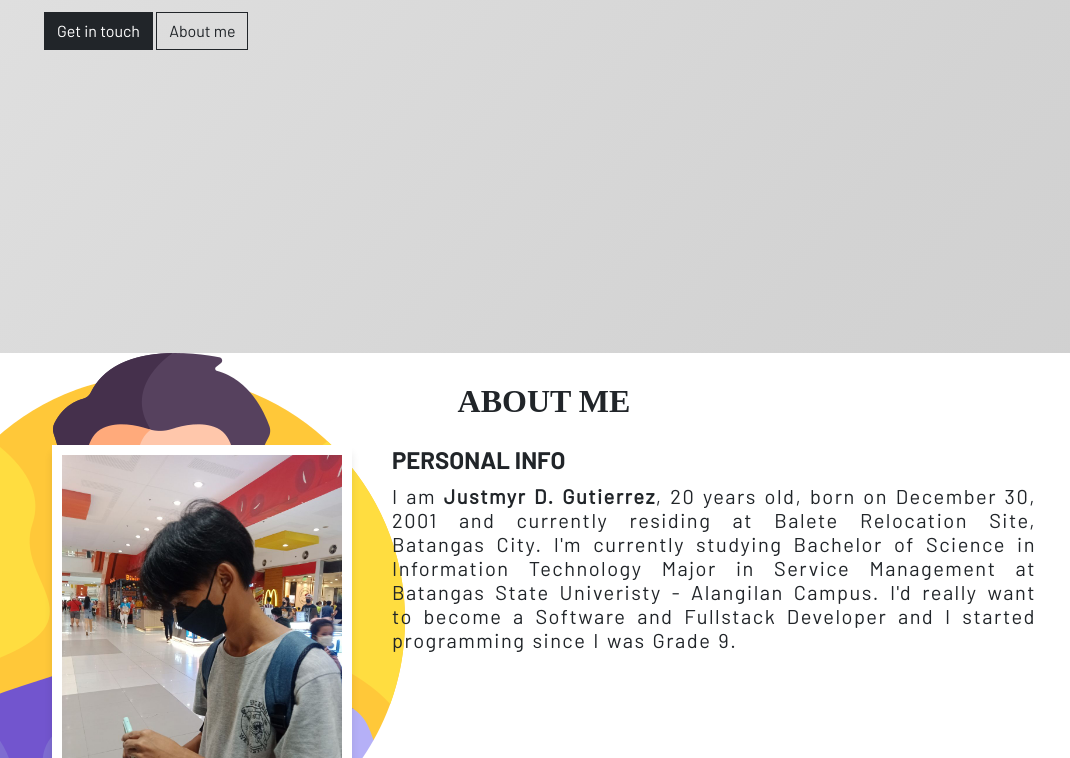
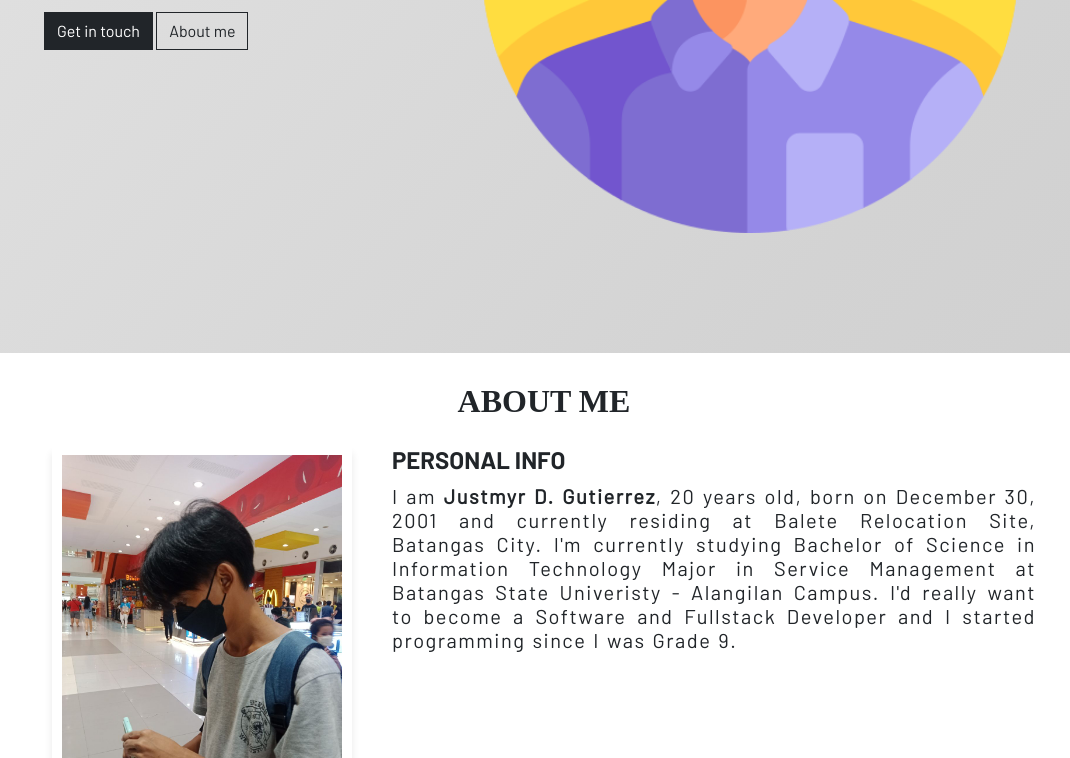
Before and after one commit to justmyr92/justmyrgutierrez, a plain HTML site: page index.html in a window 1280 px wide. Shown: the part 447-1205 px from the top of the page, without its empty margins (96-1166 px from the left). Drawn offline with Linux system fonts and the light colour scheme; a web font is replaced by a local one.

Commit message:
Update style.css

```diff
--- a/src/css/style.css
+++ b/src/css/style.css
@@ -98,7 +98,13 @@ html {
     background-size: 600% 600%;
     animation: bgAnimate 10s ease infinite;
 }
-
+.bg-image {
+    position: absolute;
+    right: 12%;
+    height: 70%;
+    top: 50%;
+    transform: translateY(-50%);
+}
 @keyframes bgAnimate {
     0% {
         background-position: 0% 91%
```
